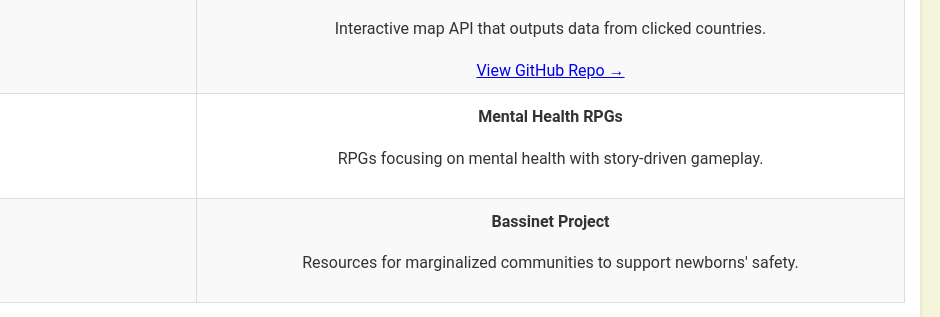
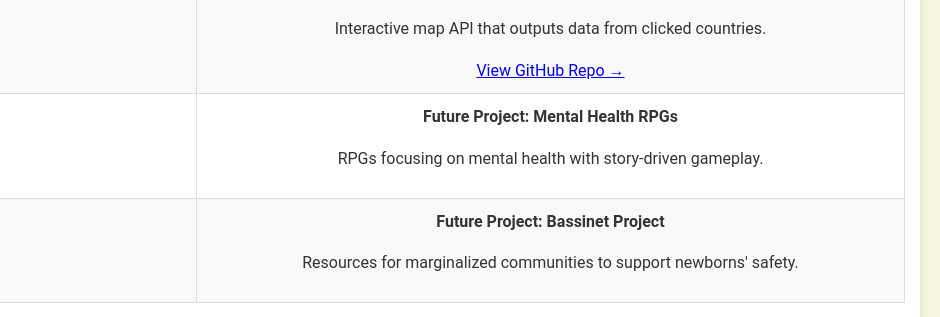
Before and after one commit to MalcolmXRocket/Next-Chapter-Website, a plain HTML site: page Index.html in a window 1280 px wide. Shown: the part 1704-2021 px from the top of the page, 340-1280 px from the left. Drawn offline with Linux system fonts and the light colour scheme.

```diff
--- a/Index.html
+++ b/Index.html
@@ -31,7 +31,6 @@
             <p>I’m a mental health advocate, and I believe that raising awareness and breaking the stigma surrounding mental health is essential for creating a compassionate and understanding society. I've spent a lot of my time working on self-growth and helping others navigate their own struggles, which has only deepened my commitment to this cause.</p>
             <p>In my free time, I enjoy engaging in various activities that help me expand my knowledge and skills. Whether it's reading insightful books, writing thought-provoking essays, or diving deep into new topics, I am always learning. I also have a passion for music theory, piano, and singing, which not only serves as a creative outlet but also helps me relax and recharge.</p>
             <p>With my background in tech and my drive to make a meaningful difference in the world, I am continuously working towards becoming a better version of myself. I aim to leverage my skills in software development to create tools and solutions that empower individuals and communities, particularly in the mental health space.</p>
-
             <p><a href="About Me.html">Learn more about me &rarr;</a></p>
         </section>
 
@@ -75,7 +74,7 @@
                 <tr>
                     <td><img src="src/pexels-suzyhazelwood-3656855.jpg" alt="Mental Health RPGs" style="width:100px; height:auto;"></td>
                     <td>
-                        <strong>Mental Health RPGs</strong>
+                        <strong>Future Project: Mental Health RPGs</strong>
                         <p>RPGs focusing on mental health with story-driven gameplay.</p>
                     </td>
                 </tr>
@@ -84,7 +83,7 @@
                 <tr>
                     <td><img src="src/pexels-rdne-6849260 (1).jpg" alt="Bassinet Project" style="width:100px; height:auto;"></td>
                     <td>
-                        <strong>Bassinet Project</strong>
+                        <strong>Future Project: Bassinet Project</strong>
                         <p>Resources for marginalized communities to support newborns' safety.</p>
                     </td>
                 </tr>
```
Also changed, not shown: Contact me.html (+5 -0 lines), 1 other file.
